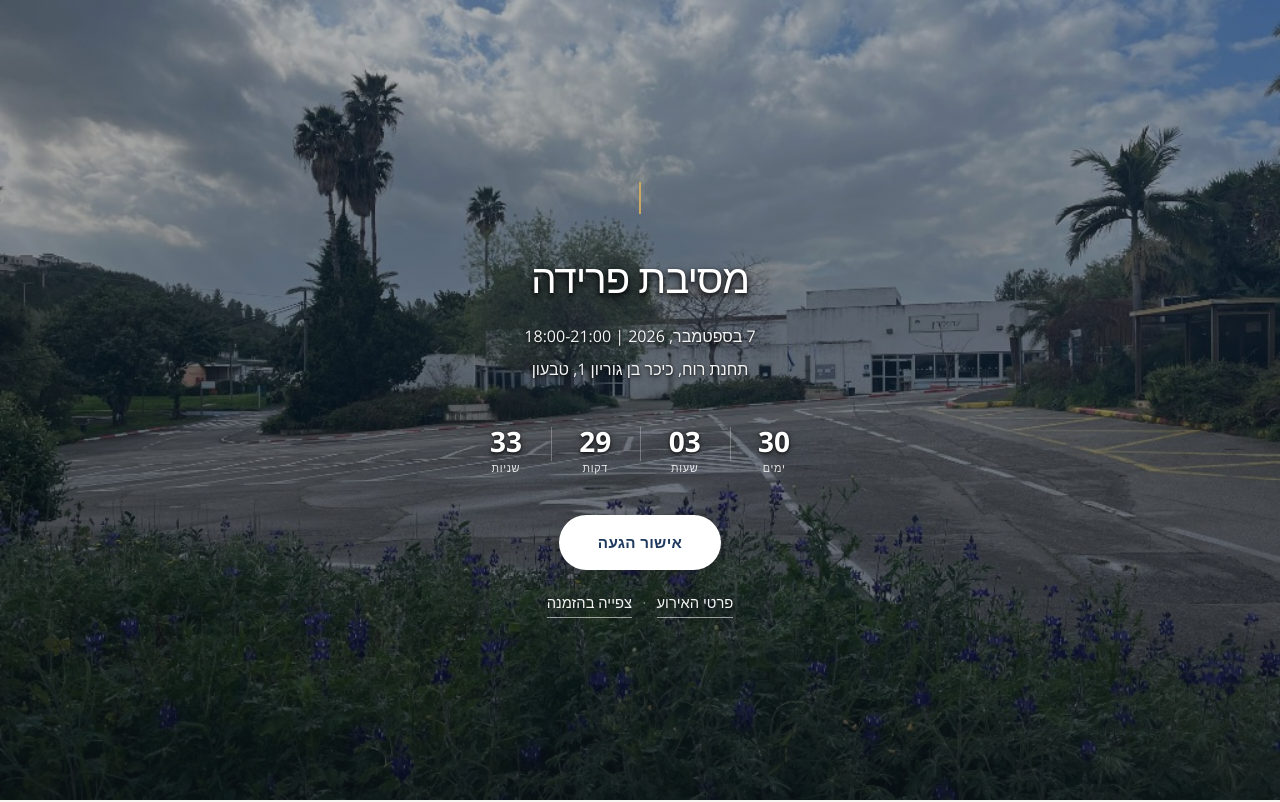
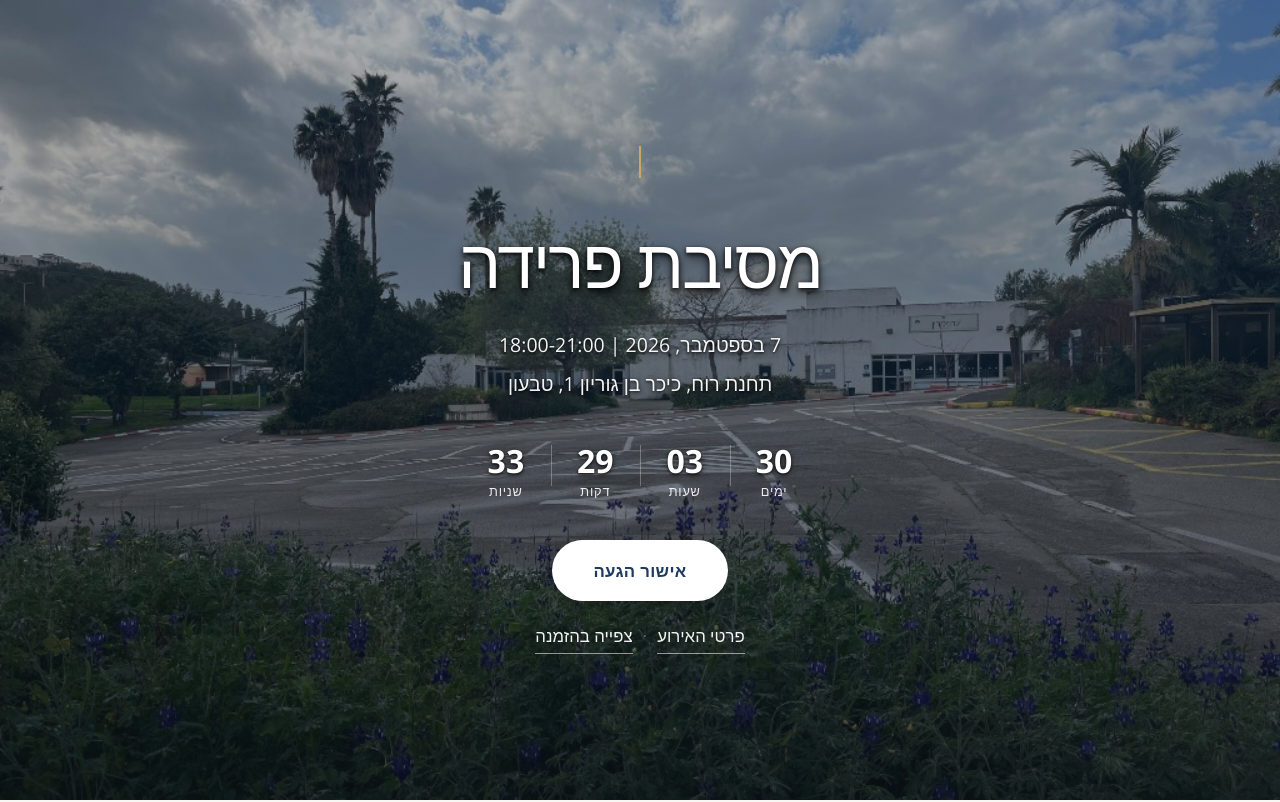
Before and after one commit to carmelilany-lgtm/ayelet-farewell, a Next.js app: page / in a window 1280 px wide. Shown: the top 802 px of the page. Built offline with nearby package versions, Linux system fonts and the light colour scheme; no server answers.

Commit message:
שיפור עיצוב מסך קוד האימות והגדלת טיפוגרפיית ה-hero.
Co-authored-by: Cursor <cursoragent@cursor.com>

```diff
--- a/app/globals.css
+++ b/app/globals.css
@@ -128,9 +128,9 @@ a {
 .hero-content {
   position: relative;
   z-index: 1;
-  width: min(540px, calc(100% - 3rem));
+  width: min(640px, calc(100% - 2rem));
   text-align: center;
-  padding: 2.5rem 1rem;
+  padding: 2.5rem 0.75rem;
   color: var(--paper);
   background: transparent;
   backdrop-filter: none;
@@ -160,12 +160,12 @@ a {
 }
 
 .brand-title {
-  margin: 0 auto 0.85rem;
+  margin: 0 auto 1rem;
   font-family: var(--font-sans), "Open Sans Hebrew", sans-serif;
   /* Scale to container so long titles stay one full line */
-  font-size: clamp(0.88rem, 8cqi, 4.25rem);
+  font-size: clamp(1.35rem, 11cqi, 4.5rem);
   font-weight: 300;
-  line-height: 1.35;
+  line-height: 1.3;
   letter-spacing: -0.03em;
   color: var(--paper);
   white-space: nowrap;
@@ -180,7 +180,7 @@ a {
 
 .hero-subtitle {
   margin: 0 0 2.5rem;
-  font-size: clamp(0.95rem, 2.2vw, 1.08rem);
+  font-size: clamp(1.05rem, 2.6vw, 1.2rem);
   color: rgba(255, 255, 255, 0.95);
   font-weight: 400;
   line-height: 1.6;
@@ -194,9 +194,9 @@ a {
 .hero-details {
   display: flex;
   flex-direction: column;
-  gap: 0.5rem;
+  gap: 0.55rem;
   margin-bottom: 2.5rem;
-  font-size: 1rem;
+  font-size: clamp(1.05rem, 3.6cqi, 1.22rem);
   line-height: 1.55;
   color: rgba(255, 255, 255, 0.95);
   overflow: visible;
@@ -241,7 +241,7 @@ a {
 
 .countdown-value {
   font-family: var(--font-sans), "Open Sans Hebrew", sans-serif;
-  font-size: clamp(1.35rem, 4vw, 1.75rem);
+  font-size: clamp(1.55rem, 5vw, 2rem);
   font-weight: 700;
   line-height: 1;
   color: var(--paper);
@@ -252,9 +252,9 @@ a {
 }
 
 .countdown-label {
-  font-size: 0.68rem;
+  font-size: 0.8rem;
   letter-spacing: 0.06em;
-  color: rgba(255, 255, 255, 0.85);
+  color: rgba(255, 255, 255, 0.9);
   font-weight: 500;
 }
 
@@ -262,17 +262,18 @@ a {
   margin: 0 0 2rem;
   color: var(--paper);
   font-weight: 600;
+  font-size: 1.05rem;
   text-shadow: 0 1px 4px rgba(0, 0, 0, 0.7);
 }
 
 .hero-cta {
   display: inline-block;
-  padding: 0.95rem 2.4rem;
+  padding: 1.05rem 2.6rem;
   background: var(--paper);
   color: var(--navy);
   text-decoration: none;
   font-weight: 600;
-  font-size: 0.95rem;
+  font-size: 1.05rem;
   letter-spacing: 0.02em;
   transition: opacity 0.2s ease, transform 0.2s ease;
   border: 0;
@@ -317,9 +318,9 @@ a {
   border: 0;
   border-bottom: 1px solid rgba(255, 255, 255, 0.55);
   color: rgba(255, 255, 255, 0.95);
-  padding: 0.15rem 0;
+  padding: 0.2rem 0;
   font: inherit;
-  font-size: 0.92rem;
+  font-size: 1.05rem;
   font-weight: 500;
   text-decoration: none;
   cursor: pointer;
@@ -1049,7 +1050,25 @@ a {
 
 .otp-step {
   text-align: center;
-  gap: 1.35rem;
+  gap: 1.15rem;
+  justify-items: center;
+  max-width: 22rem;
+}
+
+.otp-ornament {
+  width: 1.5px;
+  height: 28px;
+  background: var(--gold);
+  margin: 0.15rem auto 0.35rem;
+}
+
+.otp-kicker {
+  margin: 0;
+  font-size: 0.78rem;
+  font-weight: 600;
+  letter-spacing: 0.18em;
+  text-transform: uppercase;
+  color: var(--gold);
 }
 
 .otp-lead {
@@ -1057,53 +1076,129 @@ a {
   color: var(--navy-soft);
   line-height: 1.7;
   font-size: 1rem;
-  display: grid;
-  gap: 0.35rem;
-  justify-items: center;
+  max-width: 18rem;
 }
 
 .otp-phone {
-  display: block;
+  margin: 0.15rem 0 0.5rem;
   color: var(--navy);
   font-weight: 600;
-  font-size: 1.15rem;
-  letter-spacing: 0.04em;
+  font-size: 1.2rem;
+  letter-spacing: 0.06em;
   direction: ltr;
-}
-
-.field-otp {
-  justify-items: center;
-  gap: 0.55rem;
-}
-
-.field-otp label {
+  padding: 0 0 0.65rem;
+  border-bottom: 1px solid rgba(201, 169, 97, 0.45);
+  min-width: 10rem;
+}
+
+.otp-code-field {
+  position: relative;
+  width: min(100%, 18.5rem);
+  margin: 0.35rem auto 0.15rem;
+}
+
+.otp-slots {
+  display: grid;
+  grid-template-columns: repeat(6, minmax(0, 1fr));
+  gap: 0.4rem;
+  pointer-events: none;
+}
+
+.otp-slot {
+  display: flex;
+  align-items: center;
+  justify-content: center;
+  min-height: 3.15rem;
+  font-family: var(--font-sans), "Open Sans Hebrew", sans-serif;
+  font-size: 1.45rem;
+  font-weight: 500;
+  color: var(--navy);
+  border: 0;
+  border-bottom: 1.5px solid var(--border);
+  background: transparent;
+  transition: border-color 0.2s ease, color 0.2s ease;
+}
+
+.otp-slot.filled {
+  border-bottom-color: var(--navy);
+}
+
+.otp-slot.active {
+  border-bottom-color: var(--gold);
+}
+
+.otp-input-overlay {
+  position: absolute;
+  inset: 0;
+  width: 100%;
+  height: 100%;
+  margin: 0;
+  padding: 0;
+  border: 0 !important;
+  border-radius: 0 !important;
+  background: transparent !important;
+  color: transparent !important;
+  caret-color: var(--gold);
+  font-size: 1.45rem;
+  letter-spacing: 0;
+  opacity: 1;
+  -webkit-text-fill-color: transparent;
+  outline: none;
+  box-shadow: none !important;
+}
+
+.otp-input-overlay:focus {
+  border: 0 !important;
+  box-shadow: none !important;
+}
+
+.otp-error {
   text-align: center;
-}
-
-.otp-input {
-  width: min(100%, 14rem) !important;
-  text-align: center !important;
-  font-size: 1.55rem !important;
-  font-weight: 500;
-  letter-spacing: 0.35em;
-  padding: 0.95rem 0.4rem !important;
-  border-bottom-width: 2px !important;
-}
-
-.otp-input::placeholder {
-  letter-spacing: 0.35em;
-  color: rgba(30, 58, 95, 0.28);
+  margin: 0;
+  max-width: 18rem;
 }
 
 .otp-actions {
   display: grid;
-  gap: 0.85rem;
+  gap: 0.95rem;
   justify-items: stretch;
-  margin-top: 0.35rem;
+  width: 100%;
+  margin-top: 0.55rem;
+  padding-top: 0.35rem;
 }
 
 .otp-actions .submit-btn {
   width: 100%;
+}
+
+.otp-change-phone {
+  text-decoration: none;
+  border-bottom: 1px solid transparent;
+  border-radius: 0;
+  padding: 0.25rem 0;
+  color: var(--navy-soft);
+  transition: color 0.2s ease, border-color 0.2s ease;
+}
+
+.otp-change-phone:hover {
+  color: var(--navy);
+  border-bottom-color: var(--gold);
+  text-decoration: none;
+}
+
+@media (max-width: 420px) {
+  .otp-code-field {
+    width: min(100%, 17rem);
+  }
+
+  .otp-slot {
+    min-height: 2.85rem;
+    font-size: 1.3rem;
+  }
+
+  .otp-slots {
+    gap: 0.3rem;
+  }
 }
 
 .text-link-btn {
@@ -2167,13 +2262,26 @@ a.admin-btn.ghost:hover:not(:disabled) {
 @media (max-width: 640px) {
   .hero-content {
     margin-bottom: 0;
-    width: min(540px, calc(100% - 1rem));
-    padding: 2rem 0.25rem 2.5rem;
+    width: min(640px, calc(100% - 0.75rem));
+    padding: 2rem 0.2rem 2.5rem;
     overflow: visible;
   }
 
   .brand-title {
-    font-size: clamp(0.85rem, 7.5cqi, 2.2rem);
+    font-size: clamp(1.2rem, 10.5cqi, 2.75rem);
+  }
+
+  .hero-details {
+    font-size: clamp(1.02rem, 4.2cqi, 1.15rem);
+  }
+
+  .hero-text-link {
+    font-size: 1.02rem;
+  }
+
+  .hero-cta {
+    font-size: 1.02rem;
+    padding: 1rem 2.3rem;
   }
 
   .section {
--- a/components/PhoneAuthRsvp.tsx
+++ b/components/PhoneAuthRsvp.tsx
@@ -254,42 +254,65 @@ export function PhoneAuthRsvp({ content }: Props) {
   if (step === "code") {
     return (
       <form className="rsvp-form otp-step animate-fade-up" onSubmit={verifyOtp}>
-        <p className="otp-lead">
-          {content.otpSentLead}
-          <span className="otp-phone" dir="ltr">
-            {formatPhoneDisplay(phone)}
-          </span>
+        <div className="otp-ornament" aria-hidden="true" />
+        <p className="otp-kicker">{content.codeLabel}</p>
+        <p className="otp-lead">{content.otpSentLead}</p>
+        <p className="otp-phone" dir="ltr">
+          {formatPhoneDisplay(phone)}
         </p>
-        <div className="field field-otp">
-          <label htmlFor="code">{content.codeLabel}</label>
+
+        <div className="otp-code-field">
+          <label htmlFor="code" className="sr-only">
+            {content.codeLabel}
+          </label>
+          <div className="otp-slots" aria-hidden="true">
+            {Array.from({ length: 6 }, (_, i) => {
+              const digit = code[i] ?? "";
+              const active = code.length === i;
+              return (
+                <span
+                  key={i}
+                  className={`otp-slot${digit ? " filled" : ""}${active ? " active" : ""}`}
+                >
+                  {digit}
+                </span>
+              );
+            })}
+          </div>
           <input
             id="code"
-            className="otp-input"
+            className="otp-input-overlay"
             inputMode="numeric"
             dir="ltr"
             required
             autoComplete="one-time-code"
             autoFocus
             maxLength={6}
-            placeholder="000000"
             value={code}
+            aria-label={content.codeLabel}
             onChange={(e) =>
               setCode(e.target.value.replace(/\D/g, "").slice(0, 6))
             }
           />
         </div>
+
         {error && (
-          <p className="form-error" role="alert">
+          <p className="form-error otp-error" role="alert">
             {error}
           </p>
         )}
+
         <div className="otp-actions">
-          <button type="submit" className="submit-btn" disabled={busy}>
+          <button
+            type="submit"
+            className="submit-btn"
+            disabled={busy || code.length < 6}
+          >
             {busy ? "…" : content.verifyOtpLabel}
           </button>
           <button
             type="button"
-            className="text-link-btn"
+            className="text-link-btn otp-change-phone"
             onClick={() => {
               setStep("phone");
               setCode("");
```
